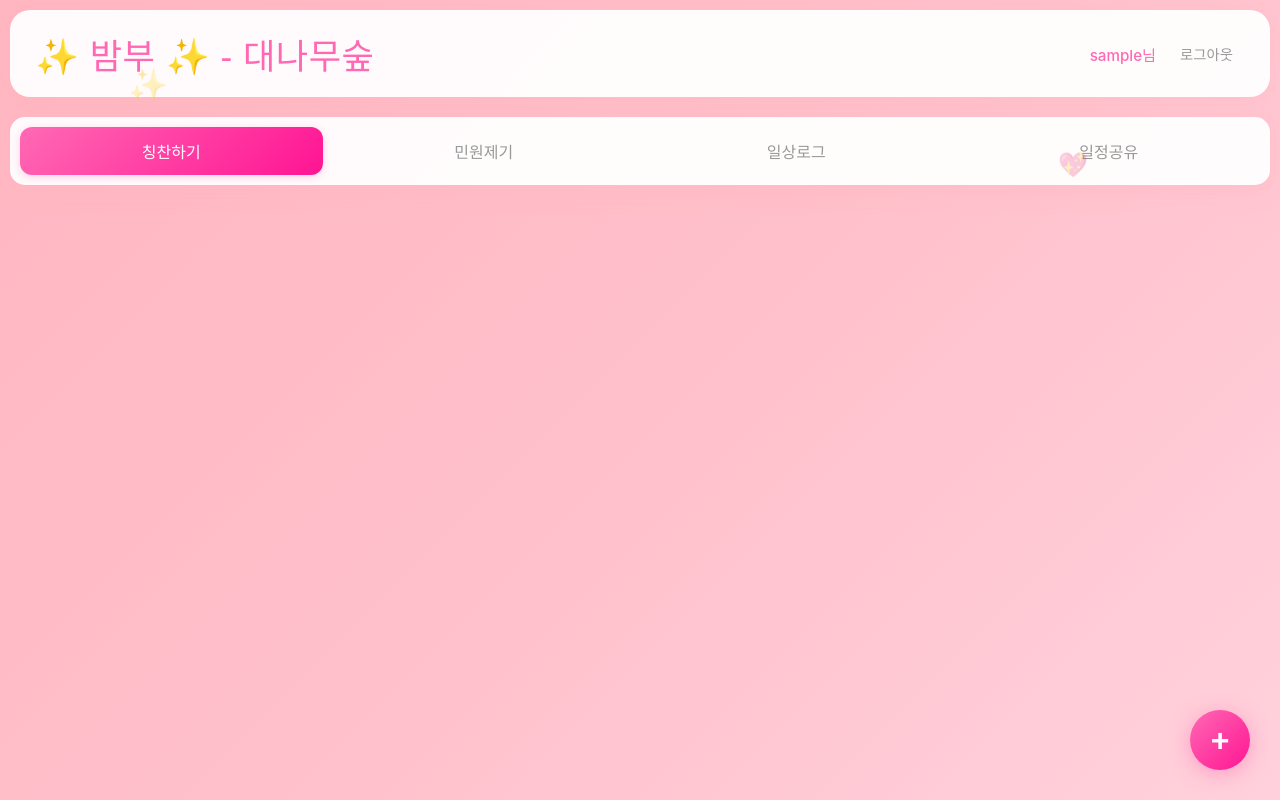
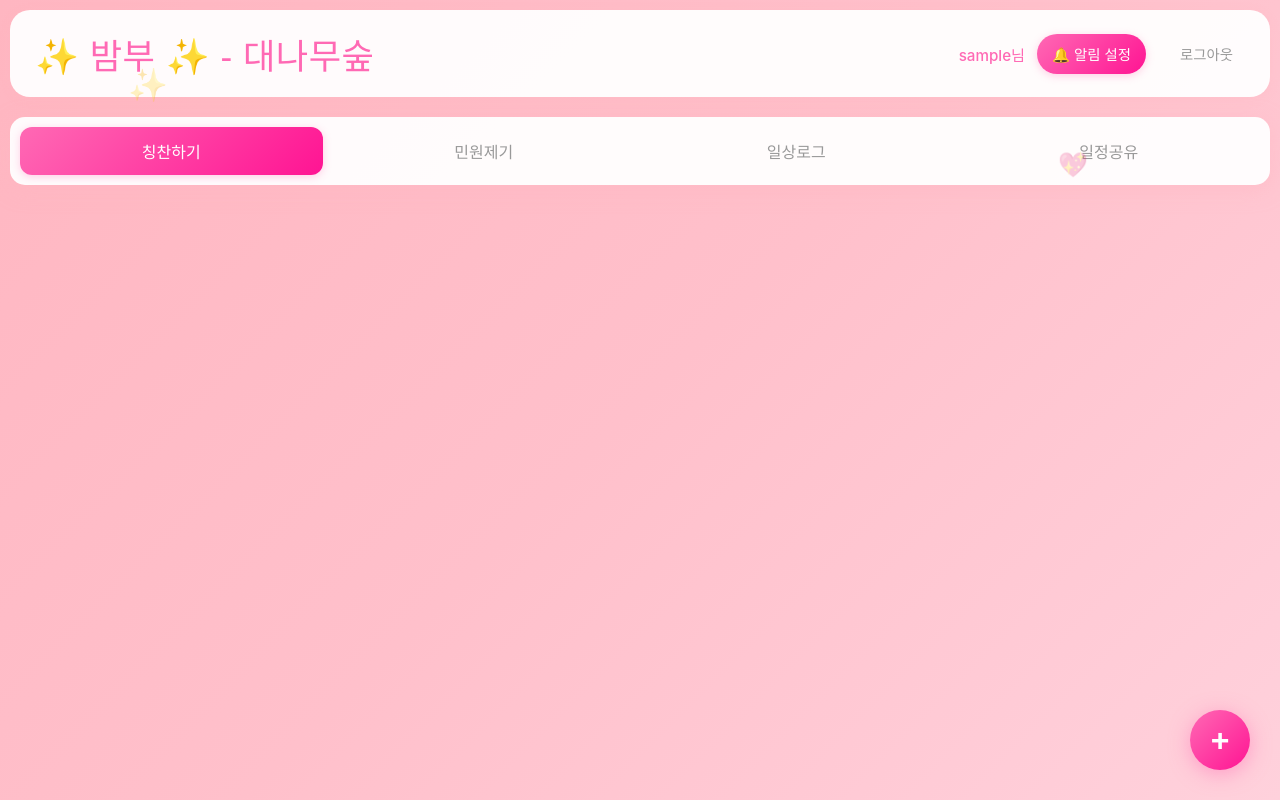
Before and after one commit to qwe23kr/bamboo, a plain HTML site: page index.html in a window 1280 px wide. Drawn offline with Linux system fonts and the light colour scheme; no server answers; sample sign-in values are in the browser's storage; a web font is replaced by a local one.

Commit message:
헤더에 알림 설정 버튼 추가

```diff
--- a/index.html
+++ b/index.html
@@ -1213,6 +1213,7 @@
         <div class="user-info">
             <span class="user-name" id="userName">로딩 중...</span>
             <button id="approveBtn" class="btn btn-pink" onclick="openUserManagementModal()" style="display: none;">사용자 관리</button>
+            <button class="btn btn-pink" onclick="retryFCMToken()" style="margin-right: 10px; font-size: 0.9em; padding: 8px 15px;" title="FCM 토큰 다시 저장">🔔 알림 설정</button>
             <button class="btn-logout" onclick="logout()">로그아웃</button>
         </div>
     </div>
```
